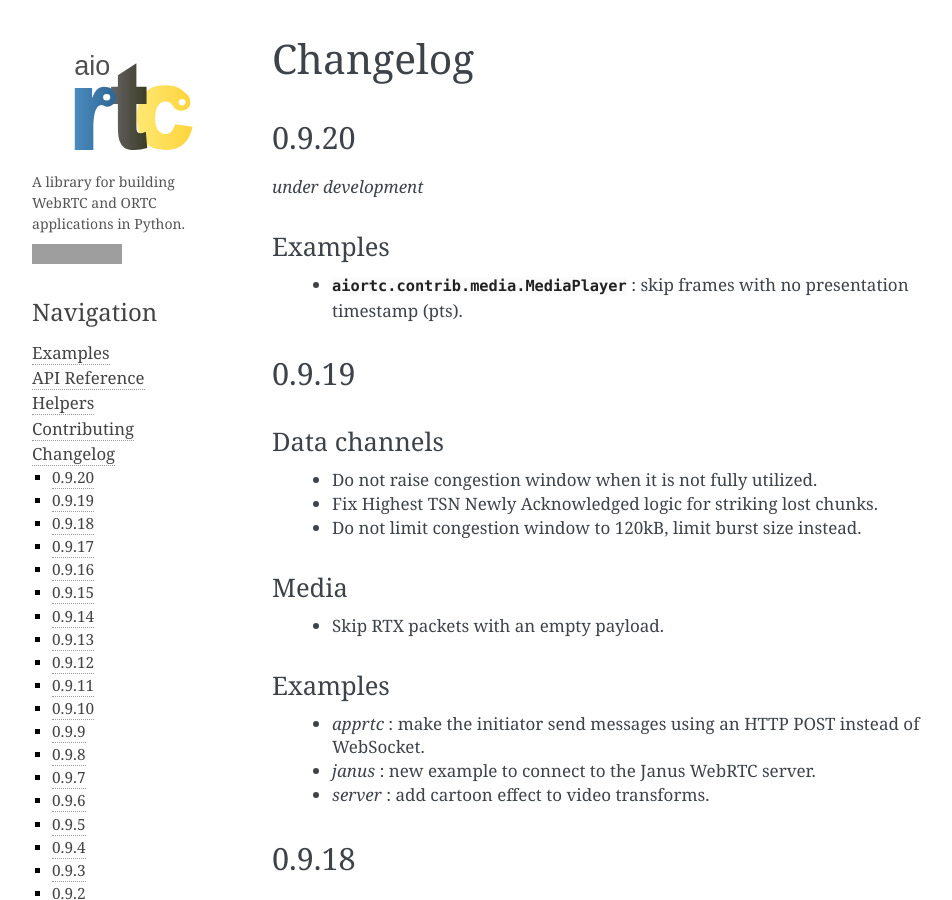
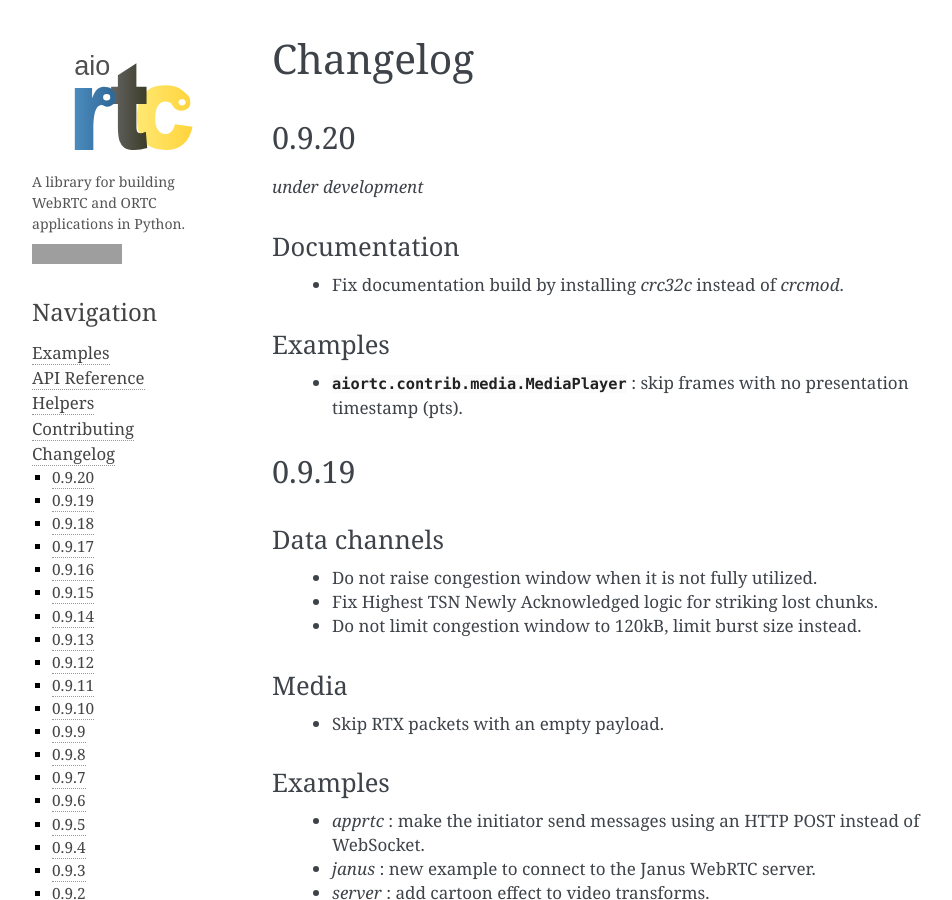
Before and after one commit to mametaro99/image-recognition, a Sphinx documentation site: the page built from docs/changelog.rst, in a window 1280 px wide and 900 px high. Shown: the whole window, without its empty margins (148-1100 px from the left). Built offline with Sphinx 7.4.7, drawn with Linux system fonts in a browser that asks for light colours; grey boxes are pictures that could not be loaded.

Commit message:
[docs] add crc32c, remove crcmod to fix readthedocs build

```diff
--- a/docs/changelog.rst
+++ b/docs/changelog.rst
@@ -7,6 +7,11 @@ Changelog
 ------
 
 *under development*
+
+Documentation
+.............
+
+  * Fix documentation build by installing `crc32c` instead of `crcmod`.
 
 Examples
 ........
```
Also changed, not shown: 1 other file.
